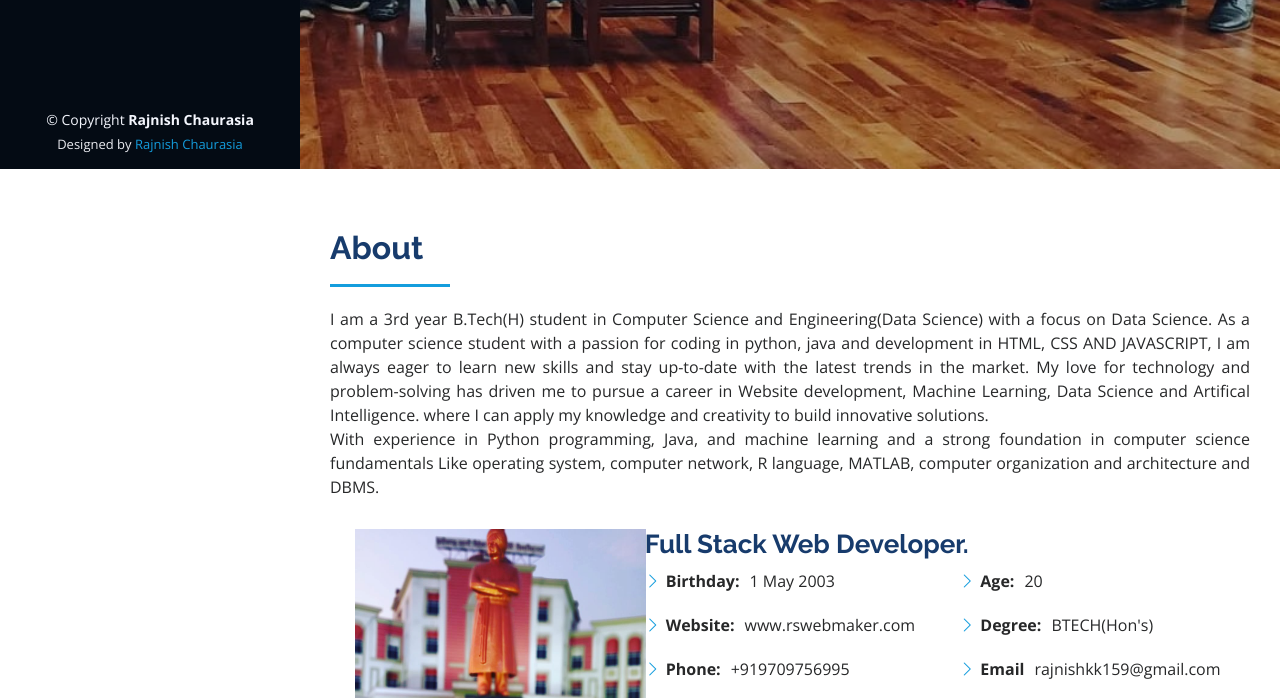
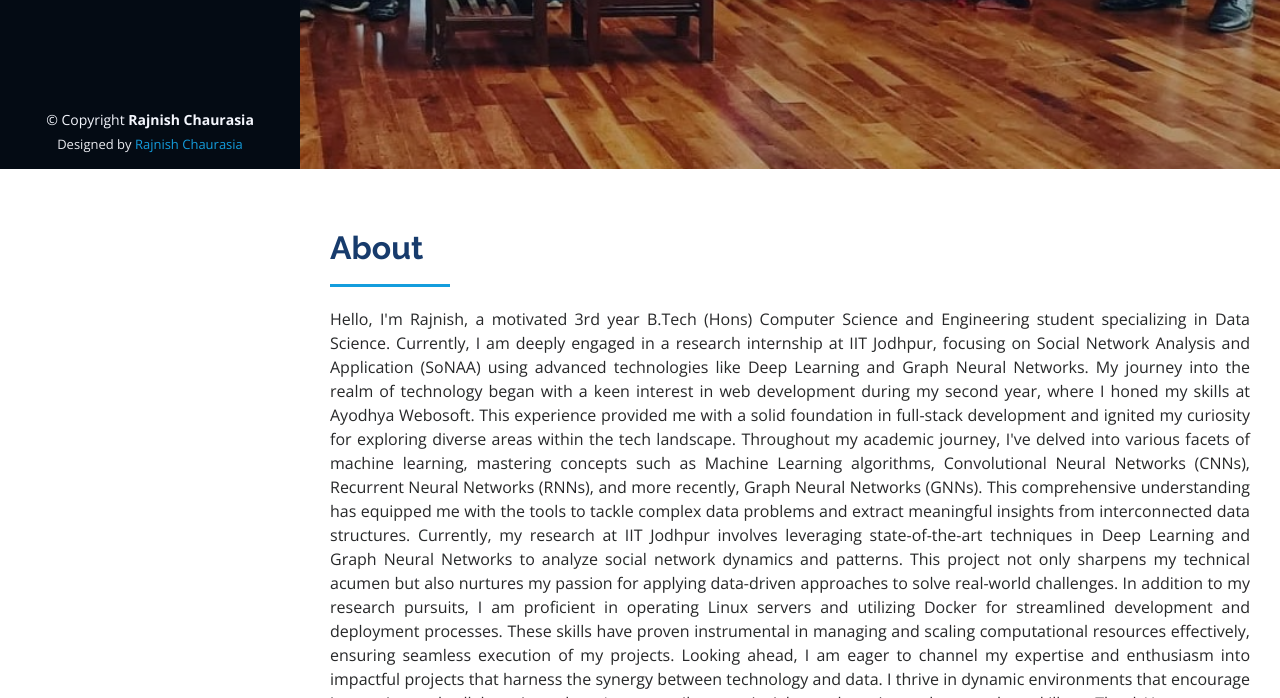
Before and after one commit to rajnish159/Portfolio-Resume, a plain HTML site: page index.html in a window 1280 px wide. Shown: the part 631-1329 px from the top of the page. Drawn offline with nearby package versions, Linux system fonts and the light colour scheme.

Commit message:
Update index.html

```diff
--- a/index.html
+++ b/index.html
@@ -27,13 +27,7 @@
   <!-- Template Main CSS File -->
   <link href="assets/css/style.css" rel="stylesheet">
 
-  <!-- =======================================================
-  * Template Name: iPortfolio
-  * Updated: Jul 27 2023 with Bootstrap v5.3.1
-  * Template URL: https://bootstrapmade.com/iportfolio-bootstrap-portfolio-websites-template/
-  * Author: BootstrapMade.com
-  * License: https://bootstrapmade.com/license/
-  ======================================================== -->
+
 </head>
 
 <body>
@@ -74,7 +68,7 @@
   <section id="hero" class="d-flex flex-column justify-content-center align-items-center">
     <div class="hero-container" data-aos="fade-in">
       <h1>Rajnish Chaurasia</h1>
-      <p><b>I'm <span class="typed" data-typed-items="Full Stack Web Developer, Web Designer,YouTube Tutor"></span></b></p>
+      <p><b>I'm <span class="typed" data-typed-items="Research Intern @ IIT Jodhpur, Full Stack Web Developer, YouTube Tutor, Machine Learning Engineer"></span></b></p>
     </div>
   </section><!-- End Hero -->
 
@@ -86,8 +80,21 @@
 
         <div class="section-title">
           <h2>About</h2>
-          <p>I am a 3rd year B.Tech(H) student in Computer Science and Engineering(Data Science)
-with a focus on Data Science. As a computer science student with a passion for coding in python, java and development in HTML, CSS AND JAVASCRIPT, I am always eager to learn new skills and stay up-to-date with the latest trends in the market. My love for technology and problem-solving has driven me to pursue a career in Website development, Machine Learning, Data Science and Artifical Intelligence. where I can apply my knowledge and creativity to build innovative solutions.<br> With experience in Python programming, Java, and machine learning and a strong foundation in computer science fundamentals Like operating system, computer network, R language, MATLAB, computer organization and architecture and DBMS.</p>
+          <p>
+            Hello, I'm Rajnish, a motivated 3rd year B.Tech (Hons) Computer Science and Engineering student specializing in Data Science. Currently, I am deeply engaged in a research internship at IIT Jodhpur, focusing on Social Network Analysis and Application (SoNAA) using advanced technologies like Deep Learning and Graph Neural Networks.
+
+ My journey into the realm of technology began with a keen interest in web development during my second year, where I honed my skills at Ayodhya Webosoft. This experience provided me with a solid foundation in full-stack development and ignited my curiosity for exploring diverse areas within the tech landscape.
+
+ Throughout my academic journey, I've delved into various facets of machine learning, mastering concepts such as Machine Learning algorithms, Convolutional Neural Networks (CNNs), Recurrent Neural Networks (RNNs), and more recently, Graph Neural Networks (GNNs). This comprehensive understanding has equipped me with the tools to tackle complex data problems and extract meaningful insights from interconnected data structures.
+
+ Currently, my research at IIT Jodhpur involves leveraging state-of-the-art techniques in Deep Learning and Graph Neural Networks to analyze social network dynamics and patterns. This project not only sharpens my technical acumen but also nurtures my passion for applying data-driven approaches to solve real-world challenges.
+
+ In addition to my research pursuits, I am proficient in operating Linux servers and utilizing Docker for streamlined development and deployment processes. These skills have proven instrumental in managing and scaling computational resources effectively, ensuring seamless execution of my projects.
+
+ Looking ahead, I am eager to channel my expertise and enthusiasm into impactful projects that harness the synergy between technology and data. I thrive in dynamic environments that encourage innovation and collaboration, where I can contribute my insights and continuously expand my skill set.
+
+Thank You.
+          </p>
         </div>
 
         <div class="row">
```
